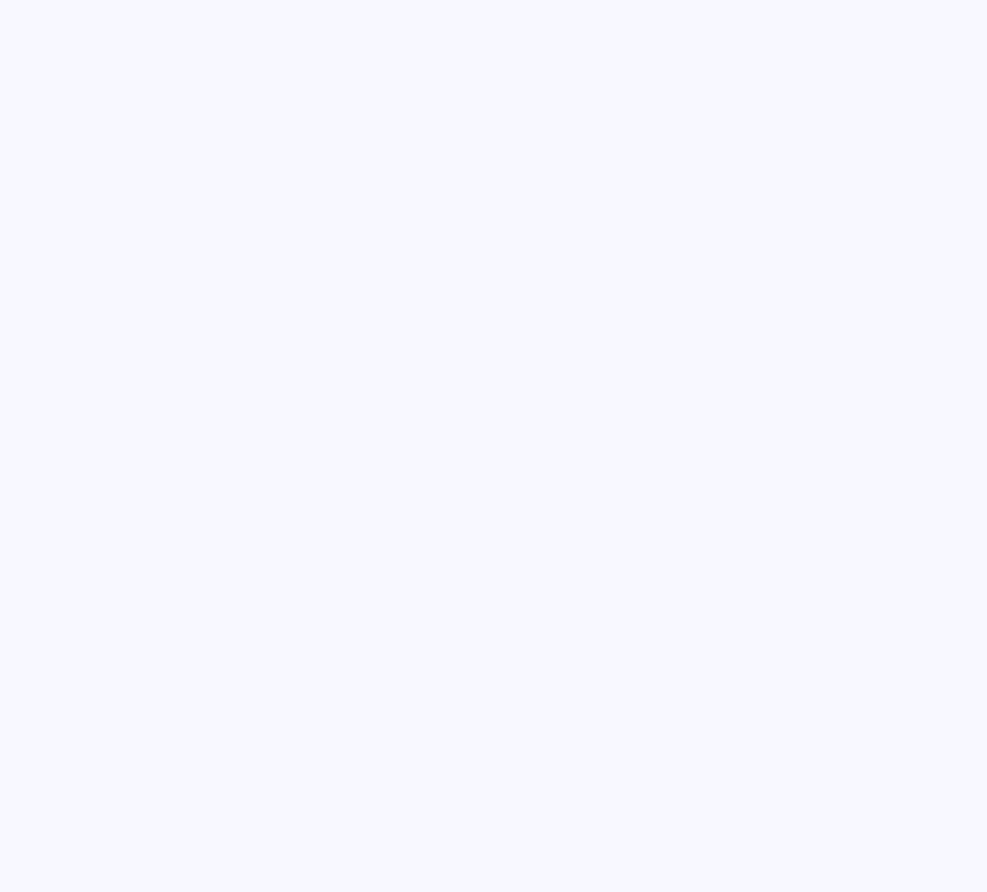
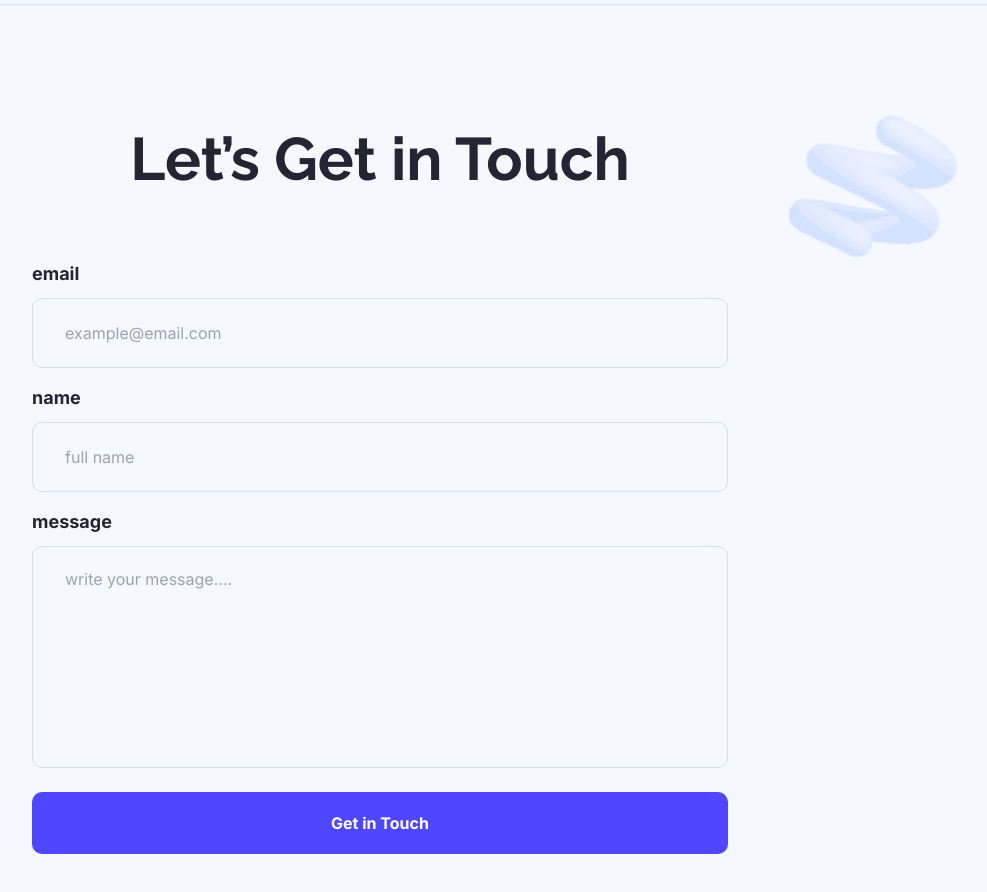
Before and after one commit to devwithfarshi/faster-ui, a Next.js app: page / in a window 1280 px wide. Shown: the part 3800-4692 px from the top of the page, without its empty margins (260-1247 px from the left). Before the commit the page ends 3793 px from the top, so only its background shows below. Built offline with nearby package versions, Linux system fonts and the light colour scheme.

Commit message:
🆕:add: Home-> Contact form added

```diff
--- a/src/app/globals.css
+++ b/src/app/globals.css
@@ -11,6 +11,7 @@
   --foreground: #252432;
   --paragraph: #8987a1;
   --border-secondary: #e4eaf8;
+  --border-accent: #d6dded;
 }
 
 @layer base {
--- a/src/app/page.js
+++ b/src/app/page.js
@@ -1,5 +1,6 @@
 import ReviewSectionCard from "@/components/common/ReviewSectionCard";
 import Banner from "@/components/screens/Home/Banner";
+import ContactUs from "@/components/screens/Home/Contact";
 import FAQ from "@/components/screens/Home/FAQ";
 import Portfolio from "@/components/screens/Home/Portfolio";
 import Pricing from "@/components/screens/Home/Pricing";
@@ -14,6 +15,8 @@ const Home = () => {
       <ReviewSectionCard />
       <Pricing />
       <FAQ />
+      <div className="mt-[111px] h-px bg-borderAccent"></div>
+      <ContactUs />
       <div className="mb-10"></div>
     </>
   );
--- /dev/null
+++ b/src/components/screens/Home/Contact/ContactInput.jsx
@@ -0,0 +1,41 @@
+import React from "react";
+
+const ContactInput = ({
+  id,
+  label,
+  placeholder,
+  onChange,
+  name,
+  value,
+  type,
+}) => {
+  return (
+    <div className="flex flex-col gap-y-2.5">
+      <label htmlFor={id} className="font-bold text-lg">
+        {label}
+      </label>
+      {type === "textarea" ? (
+        <textarea
+          id={id}
+          name={name}
+          value={value}
+          onChange={onChange}
+          placeholder={placeholder}
+          className="h-[222px] py-5 ps-8 bg-transparent border border-borderAccent rounded-10 resize-none"
+        />
+      ) : (
+        <input
+          id={id}
+          name={name}
+          value={value}
+          onChange={onChange}
+          placeholder={placeholder}
+          type={type}
+          className="h-[70px] py-5 ps-8 bg-transparent border border-borderAccent rounded-10"
+        />
+      )}
+    </div>
+  );
+};
+
+export default ContactInput;
--- /dev/null
+++ b/src/components/screens/Home/Contact/index.jsx
@@ -0,0 +1,50 @@
+import Container from "@/components/common/Container";
+import Heading from "@/components/common/Heading";
+import ContactInput from "./ContactInput";
+import Button from "@/components/common/Button";
+import Image from "next/image";
+
+const ContactUs = () => {
+  return (
+    <section className="mt-[124px]">
+      <Container className="relative">
+        <figure className="absolute right-0 top-0 -translate-y-1/4 w-[235px] h-[218px]">
+          <Image src={"/images/Contact/contact-bg.svg"} fill />
+        </figure>
+        <div className="text-center">
+          <Heading text={"Let’s Get in Touch"} />
+        </div>
+        <form className="mt-[71px] max-w-[696px] mx-auto flex flex-col gap-y-4">
+          <ContactInput
+            id={"email"}
+            name="email"
+            label="email"
+            placeholder="example@email.com"
+            type="email"
+          />
+          <ContactInput
+            id={"name"}
+            name="name"
+            label="name"
+            placeholder={"full name"}
+            type="text"
+          />
+          <ContactInput
+            id={"message"}
+            name="message"
+            label="message"
+            placeholder={"write your message...."}
+            type="textarea"
+          />
+          <Button
+            variant="primary"
+            text={"Get in Touch"}
+            className="w-full py-[19px] mt-2"
+          />
+        </form>
+      </Container>
+    </section>
+  );
+};
+
+export default ContactUs;
--- a/tailwind.config.js
+++ b/tailwind.config.js
@@ -16,6 +16,7 @@ module.exports = {
         foreground: "var(--foreground)",
         paragraph: "var(--paragraph)",
         borderSecondary: "var(--border-secondary)",
+        borderAccent: "var(--border-accent)",
       },
       fontFamily: {
         raleway: ["Raleway", "sans-serif"],
```
Also changed, not shown: public/images/Contact/contact-bg.svg (added).
